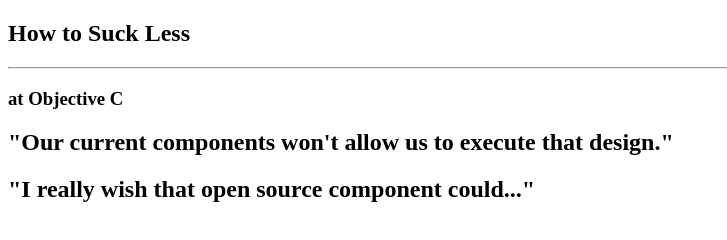
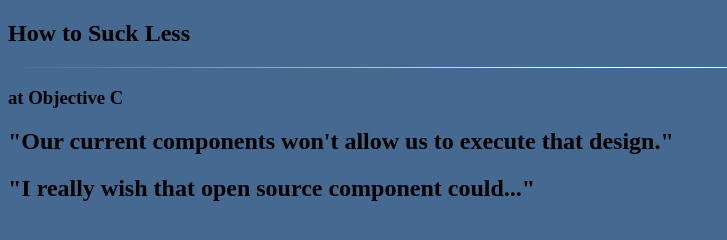
Before and after one commit to blargity/How-To-Suck-Less-At-Objective-C, a website: page index.html in a window 1280 px wide. Shown: the whole page, without its empty margins (0-727 px from the left). Drawn offline with Linux system fonts and the light colour scheme; the site is published under a folder, as on GitHub Pages, so addresses that start at the root find nothing.

Commit message:
Relative all the things.

```diff
--- a/index.html
+++ b/index.html
@@ -13,9 +13,9 @@
 
     <meta name="viewport" content="width=device-width, initial-scale=1.0, maximum-scale=1.0, user-scalable=no">
 
-    <link rel="stylesheet" href="/lib/reveal.js/css/reveal.css">
-    <link rel="stylesheet" href="/lib/reveal.js/css/theme/night.css">
-    <link rel="stylesheet" href="/index.css">
+    <link rel="stylesheet" href="lib/reveal.js/css/reveal.css">
+    <link rel="stylesheet" href="lib/reveal.js/css/theme/night.css">
+    <link rel="stylesheet" href="index.css">
 </head>
 
 <body>
@@ -41,7 +41,7 @@
         </div>
     </div>
 
-    <script src="/lib/reveal.js/js/reveal.js"></script>
+    <script src="lib/reveal.js/js/reveal.js"></script>
     <script>
         Reveal.initialize({
             controls: false,
```
